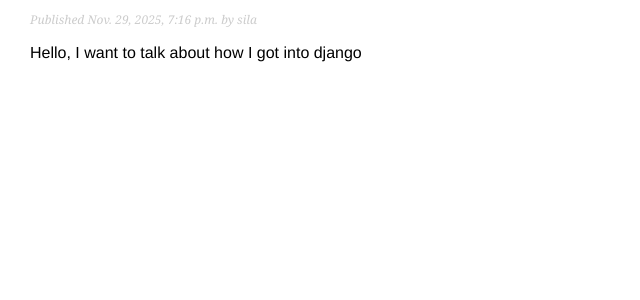
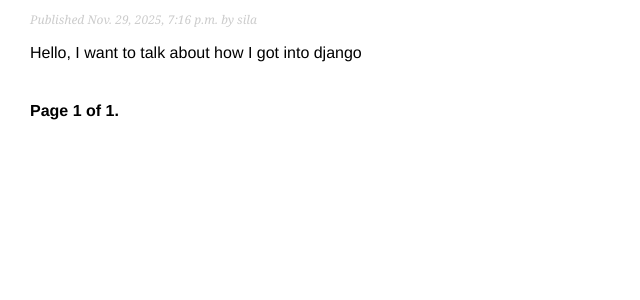
Before and after one commit to IamSila/DJANG0-5-PROJECTS, a Django app: page /blog/ in a window 1280 px wide. Shown: the part 370-670 px from the top of the page, without its empty margins (0-640 px from the left). Run offline with Django 4.2, Linux system fonts and the light colour scheme; data comes from the database, SQL or seed files in the repository; both versions use the stored data as it was after the commit.

Commit message:
pagination is cool

```diff
--- a/blog_application/mysite/blog/templates/blog/post/list.html
+++ b/blog_application/mysite/blog/templates/blog/post/list.html
@@ -13,4 +13,5 @@
         </p>
         {{ post.body|truncatewords:30|linebreaks }}
     {% endfor %}
+    {% include 'pagination.html' with page=posts %}
 {% endblock %}
--- /dev/null
+++ b/blog_application/mysite/blog/templates/pagination.html
@@ -0,0 +1,13 @@
+<div class="pagination">
+    <span class="step-links">
+        {% if page.has_previous %}
+            <a href="?page={{ page.previous_page_number }}">Previous</
+        {% endif %}
+        <span class="current">
+            Page {{ page.number }} of {{ page.paginator.num_pages }}.
+        </span>
+        {% if page.has_next %}
+            <a href="?page={{ page.next_page_number }}">Next</a>
+        {% endif %}
+    </span>
+</div>
--- a/blog_application/mysite/blog/views.py
+++ b/blog_application/mysite/blog/views.py
@@ -1,3 +1,4 @@
+from django.core.paginator import Paginator
 from django.http import Http404
 from django.shortcuts import get_object_or_404, render
 
@@ -6,16 +7,22 @@ from .models import Post
 
 
 def post_list(request):
-    posts = Post.published.all()
-    return render(request, "blog/post/list.html", {"posts":posts})
+
+    posts_list = Post.published.all()
+    # pagination with 3 posts per page
+    paginator = Paginator(posts_list, 3)
+    page_number = request.GET.get("page", 1)
+    posts = paginator.page(page_number)
+    return render(request, "blog/post/list.html", {"posts": posts})
 
 
-def post_detail(request,year, month, day, post):
-    post = get_object_or_404(Post,
-                            status=Post.Status.PUBLISHED,
-                            publish__year = year,
-                            publish__month = month,
-                            publish__day = day,
-                            slug = post
+def post_detail(request, year, month, day, post):
+    post = get_object_or_404(
+        Post,
+        status=Post.Status.PUBLISHED,
+        publish__year=year,
+        publish__month=month,
+        publish__day=day,
+        slug=post,
     )
     return render(request, "blog/post/detail.html", {"post": post})
```
Also changed, not shown: blog_application/mysite/db.sqlite3.
